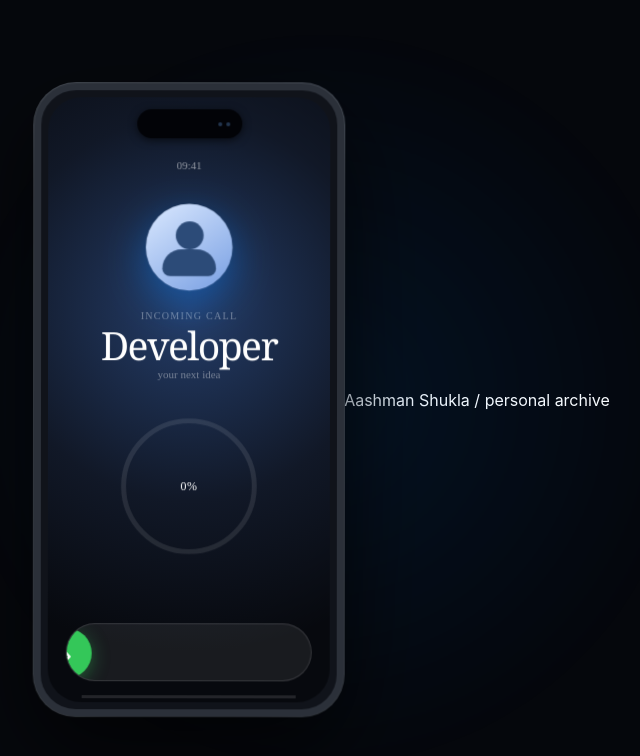
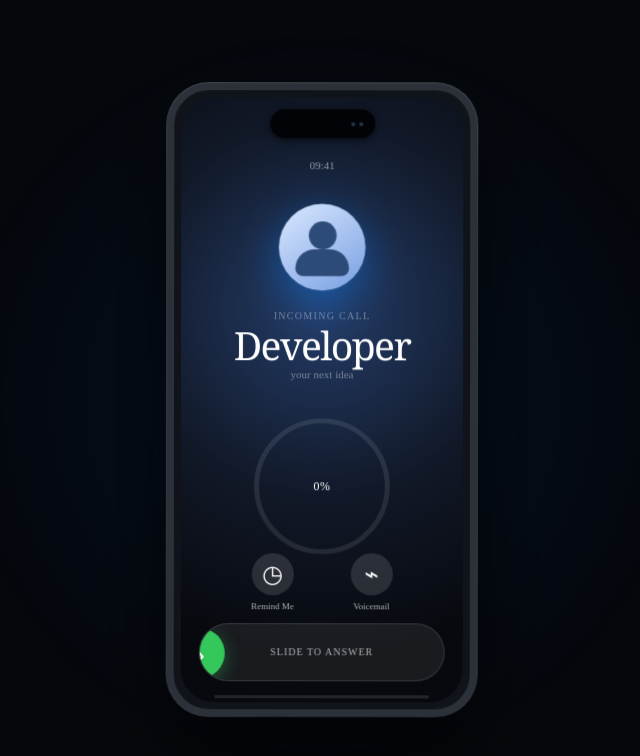
Before and after one commit to AashmanShukla3223/AashmanShukla3223, a React (Vite) app: page / in a window 1280 px wide. Shown: the top 756 px of the page, without its empty margins (318-958 px from the left). Built offline with nearby package versions, Linux system fonts and the light colour scheme.

Commit message:
Refine incoming call loading controls

```diff
--- a/src/components/LoadingScreen.tsx
+++ b/src/components/LoadingScreen.tsx
@@ -42,11 +42,16 @@ export default function LoadingScreen({ onFinish }: { onFinish: () => void }) {
           <svg viewBox="0 0 120 120" aria-hidden="true"><circle className="loading-orb-track" cx="60" cy="60" r="53" /><circle className="loading-orb-progress" cx="60" cy="60" r="53" pathLength="100" style={{ strokeDashoffset: 100 - answer }} /></svg>
           <span>{Math.round(answer)}%</span>
         </div>}
-        {!received && <div ref={trackRef} className="answer-slider" aria-label="Swipe from left to right to answer" onPointerDown={startSwipe} onPointerMove={(event) => { if (event.currentTarget.hasPointerCapture(event.pointerId)) move(event.clientX); }} onPointerUp={endSwipe} onPointerCancel={endSwipe}><div className="answer-fill" style={{ width: `${answer}%` }} /><div className="answer-handle" style={{ left: `calc(${answer}% - 25px)` }}>›</div></div>}
+        {!received && <>
+          <div className="call-options">
+            <button type="button" aria-label="Remind me" className="call-option"><span>◷</span><small>Remind Me</small></button>
+            <button type="button" aria-label="Voicemail" className="call-option"><span>⌁</span><small>Voicemail</small></button>
+          </div>
+          <div ref={trackRef} className="answer-slider" aria-label="Slide to answer" onPointerDown={startSwipe} onPointerMove={(event) => { if (event.currentTarget.hasPointerCapture(event.pointerId)) move(event.clientX); }} onPointerUp={endSwipe} onPointerCancel={endSwipe}><div className="answer-fill" style={{ width: `${answer}%` }} /><div className="answer-handle" style={{ left: `calc(${answer}% - 25px)` }}>›</div><span>slide to answer</span></div>
+        </>}
         {received && <div className="received-mark">✓</div>}
         <div className="call-progress"><i style={{ width: `${answer}%` }} /></div>
       </div>
     </div>
-    <p className="phone-caption">Aashman Shukla <span>/</span> personal archive</p>
   </div>;
 }
--- a/src/index.css
+++ b/src/index.css
@@ -261,3 +261,4 @@ a:not(.glass):not(.osd-button) {
 
 .answer-slider{position:absolute;left:18px;right:18px;bottom:21px;height:58px;border-radius:32px;background:#ffffff12;border:1px solid #ffffff20;touch-action:none;user-select:none;overflow:hidden;color:#ffffff88;font:10px 'DM Mono';text-transform:uppercase;letter-spacing:.08em;display:flex;align-items:center;justify-content:center}.answer-fill{position:absolute;inset:0 auto 0 0;border-radius:inherit;background:linear-gradient(90deg,#34c75955,#34c759cc);transition:width 100ms ease}.answer-handle{position:absolute;top:4px;width:50px;height:50px;border-radius:50%;background:#34c759;color:#fff;display:grid;place-items:center;font:34px Arial;line-height:1;box-shadow:0 4px 18px #34c75966;transition:right 100ms ease}.answer-slider span{position:relative;z-index:1}.call-progress{bottom:4px;height:3px;left:12%;right:12%}.received-mark{margin-top:auto;margin-bottom:76px;width:58px;height:58px;border-radius:50%;display:grid;place-items:center;background:#34c759;color:#fff;font-size:32px;animation:receivedPop 500ms var(--ease-human) both}.call-received .phone-screen{animation:answerFlash 850ms var(--ease-soft) both}@keyframes receivedPop{from{opacity:0;transform:scale(.5)}to{opacity:1;transform:scale(1)}}@keyframes answerFlash{50%{filter:brightness(1.6)}to{filter:brightness(1)}}@media(prefers-reduced-motion:reduce){.call-received .phone-screen,.received-mark{animation:none}}
 .loading-orb{position:relative;width:148px;height:148px;margin-top:28px;display:grid;place-items:center;color:#fff;font:12px 'DM Mono';letter-spacing:.04em}.loading-orb svg{position:absolute;width:100%;height:100%;transform:rotate(-90deg)}.loading-orb circle{fill:none;stroke-width:4}.loading-orb-track{stroke:#ffffff18}.loading-orb-progress{stroke:#34c759;stroke-linecap:round;stroke-dasharray:100;filter:drop-shadow(0 0 8px #34c75999);transition:stroke-dashoffset 100ms linear}.answer-handle{left:calc(0% - 25px);right:auto;transition:left 100ms ease}.answer-slider span{display:none}
+.call-options{position:absolute;bottom:91px;left:0;right:0;display:flex;justify-content:space-around;padding:0 42px}.call-option{display:flex;flex-direction:column;align-items:center;gap:6px;border:0;background:none;color:#fff;cursor:pointer}.call-option span{width:42px;height:42px;border-radius:50%;display:grid;place-items:center;background:#ffffff20;color:#fff;font:24px Arial}.call-option small{color:#ffffffaa;font:9px 'DM Mono';white-space:nowrap}.answer-slider span{display:block;position:relative;z-index:1;color:#ffffffaa;font:10px 'DM Mono';text-transform:uppercase;letter-spacing:.1em;pointer-events:none}.answer-slider{justify-content:center}.answer-handle{z-index:2}
```
